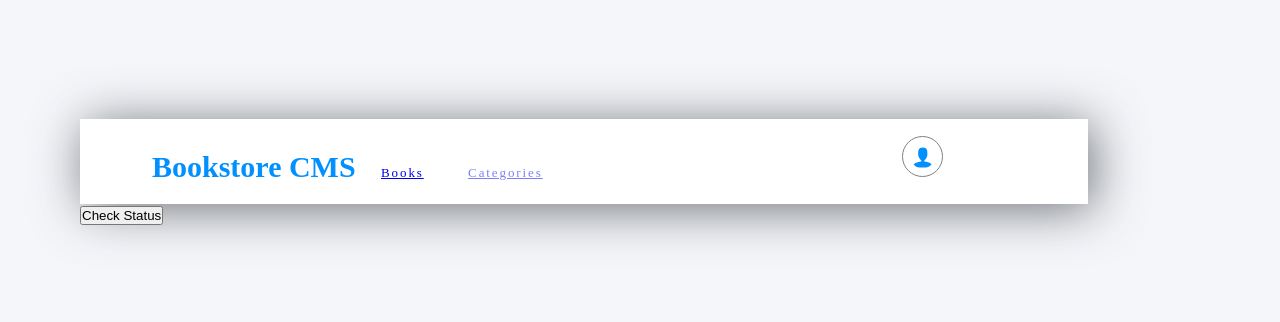
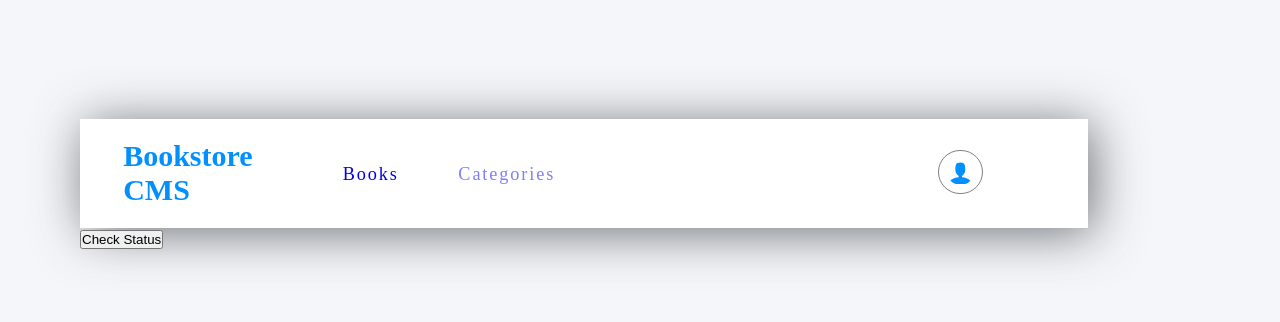
Before and after one commit to AckonSamuel/bookstore-cms, a React (Create React App) app: page /categories in a window 1280 px wide. Shown: the top 322 px of the page. Built offline with nearby package versions, Linux system fonts and the light colour scheme.

Commit message:
Add finish touches

```diff
--- a/src/App.css
+++ b/src/App.css
@@ -5,4 +5,5 @@
   flex-direction: column;
   align-items: center;
   box-shadow: 5px 50px 50px rgba(60, 63, 65, 0.7);
+  padding-bottom: 10em;
 }
--- a/src/components/Form.js
+++ b/src/components/Form.js
@@ -60,6 +60,7 @@ const Form = () => {
         />
 
         <select
+          id="catecate"
           required
           onChange={trackChange}
           value={book.type}
--- a/src/components/sytles/book.css
+++ b/src/components/sytles/book.css
@@ -68,10 +68,11 @@
     border: none;
     font-size: 1em;
     cursor: pointer;
+    margin: 0.5rem 0.5rem;
 }
 
 #btn-remove {
-    padding: 0 0.3rem;
+    padding: 0 0.9rem;
     border-right: 2px solid #aaa;
     border-left: 2px solid #aaa;
 }
@@ -100,15 +101,14 @@
     padding: 0.438em 1.188em 0.5em 1.375rem;
     border-radius: 3px;
     border: #0290ff;
+    font-size: 1em;
 }
 .update-progress h4 {
 color: #cbcbcb;
+padding-left: 3.7em;
 }
 .update-progress p {
     color: #121212;
+    font-size: 1.4em;
+    padding-left: 2.6em;
 }
-
-.update-progress h4,
-.update-progress p {
-    padding-left: 2.9em;
-}
--- a/src/components/sytles/form.css
+++ b/src/components/sytles/form.css
@@ -6,7 +6,7 @@
   height: 1.5%;
   margin: 1.813rem 32.75rem 1.188rem 0;
   font-family: Montserrat;
-  font-size: 1em;
+  font-size: 1.3em;
   font-weight: bold;
   font-stretch: normal;
   font-style: normal;
@@ -25,19 +25,19 @@
 
 #book-author,
 #book-title {
-    width: 20%;
-  height: 2.813%;
-  font-size: 1rem;
+    min-width: 25%;
+  height: 40%;
+  font-size: 1.2rem;
   margin: 0.6% 0.6% 0 0;
   padding: 0.4% 2% 0.4% 2%;
   border-radius: 4px;
-  border: solid 1px var(--grey-border);
+  border: solid 1px #e8e8e8;
   background-color: #fff;
 }
 
 #submit {
-    width: 8.938%;
-  height: 1.125%;
+    min-width: 10.938%;
+  height: 2.125%;
   font-family: RobotoSlab;
   font-size: 0.813rem;
   font-weight: bold;
@@ -48,18 +48,17 @@
   text-align: center;
   color: #fff;
   border-radius: 4px;
-  background-color: blue;
-
-
+  background-color: #0290ff;
+  padding: 0.5em;
 }
 
 #catecate {
-    width: 17.813%;
+    width: 20%;
     height: 2.813%;
      margin: 0.6% 0.6% 0 0;
   padding: 0.4% 2% 0.4% 2%;
   border-radius: 4px;
     border: solid 1px grey;
     background-color: #fff;
-    font-size: 1.5rem;
+    font-size: 1.2rem;
 }
--- a/src/components/sytles/navbar.css
+++ b/src/components/sytles/navbar.css
@@ -6,14 +6,23 @@
 
 nav {
     width: 87.5%;
-    padding: 1.438% 6.188% 1.688% 6.25%;
+    padding: 1.438% 6.188% 1.688% 0.8%;
     background-color: #fff;
     box-shadow: 5px 5px 50px rgba(52, 58, 62, 0.7);
+    display: flex;
+    flex-direction: row;
+    justify-content: space-evenly;
+    align-items: center;
+  }
+
+  a {
+      text-decoration: none;
+      font-size: 1.4em;
   }
 
   #logo {
-    width: 15%;
-    margin: 0.375% 2.938% 0.125% 0;
+    width: 20%;
+    margin: 0.375% 0 0.125% 0;
     font-family: Montserrat;
     font-size: 1.875rem;
     font-weight: bold;
```
